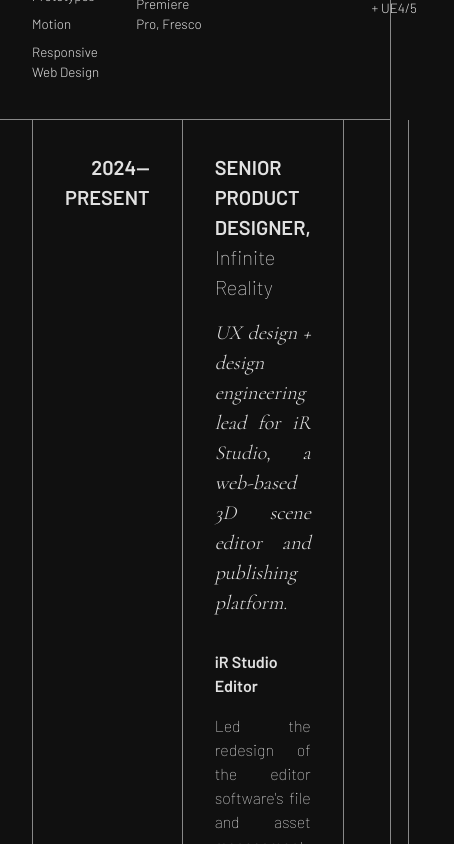
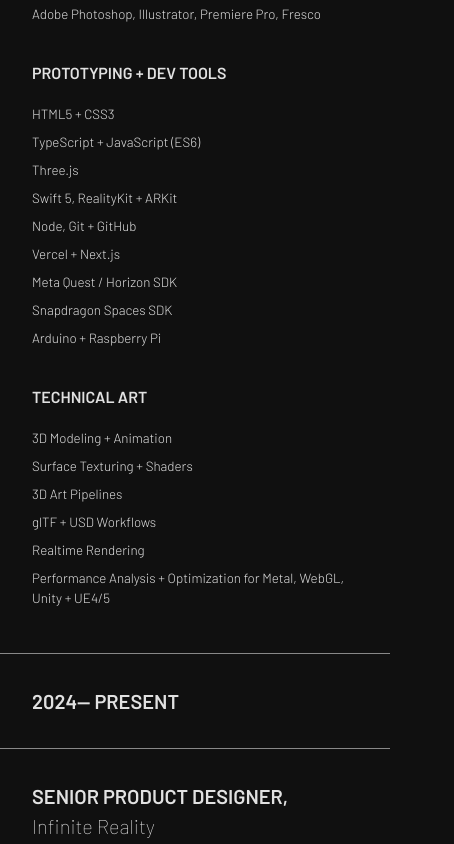
Before and after one commit to smcaruso/smc24, a Next.js app: page /experience in a window 390 px wide. Shown: the part 940-1784 px from the top of the page, 454 px wide, since content can reach past the window. Built offline with nearby package versions, Linux system fonts and the light colour scheme; a web font is replaced by a local one.

Commit message:
mobile responsive layout css

```diff
--- a/app/globals.css
+++ b/app/globals.css
@@ -404,6 +404,7 @@
 }
 
 .contact .contactCard .contactItem .icon {
+  justify-content: start;
   border-right: 1px solid var(--secondary-color);
 }
 
@@ -642,6 +643,20 @@
     display: none;
   }
 
+  main.mainPage {
+    height: calc(100dvh - calc(var(--outer-padding) * 3));
+  }
+
+  main.mainPage .fullPageNavSection.main {
+    font-size: 4rem;
+    line-height: 5rem;
+  }
+
+  main.mainPage .fullPageNavSection.subnav {
+    font-size: 3rem;
+    line-height: 4rem;
+  }
+
   .projectPageNavItem {
     grid-template-columns: 1fr 11fr 0fr;
   }
@@ -662,6 +677,10 @@
     font-size: 3rem;
   }
 
+  .fullPageContentHeader p.fullPageContentDescription {
+  font-size: 1rem;
+  }
+
   main.project .h3,
   main.project .p {
   display: flex;
@@ -671,11 +690,11 @@
 main.project .h3 h3 {
   font-size: larger;
   font-weight: 600;
-  padding: 2rem 2rem 1rem 2rem;
+  padding: 2rem 0 1rem 0;
 }
 
 main.project .p p {
-  padding: 1rem 2rem;
+  padding: 1rem 0;
 }
 
 main.project .h3:before,
@@ -689,5 +708,112 @@
   content: "#";
   font-size: larger;
 }
+main.project figure {
+  display: flex;
+  flex-direction: column;
+  border: none;
+}
+
+main.project figure.left figcaption,
+main.project figure.right figcaption {
+  display: flex;
+  border: none;
+  text-align: left;
+  padding-top: 1rem;
+}
+
+main.project figure.left .justify,
+main.project figure.right .justify {
+  display: flex;
+  border: none;
+}
+
+main.project figure .justify .col {
+  display: none;
+}
+
+main.project .footnotes {
+  display: flex;
+  border: none;
+  padding: 2rem 0;
+  gap: 2rem;
+}
+
+main.project .footnotes * {
+  padding: 0;
+}
+
+section.skillsSection {
+  grid-template-columns: 1fr;
+  grid-template-rows: 1fr 1fr;
+}
+
+main.experience {
+  padding: 0;
+  border: none;
+}
+
+section.experienceItem {
+  border: none;
+}
+
+section.experienceItem .itemContent {
+  display: flex;
+  flex-direction: column;
+  border: none;
+}
+
+section.experienceItem .itemContent .leftColumn,
+section.experienceItem .itemContent .innerContent {
+  padding: 2rem;
+  border: none;
+  width: 100%;
+  text-align: left;
+  align-items: start;
+}
+
+section.experienceItem .itemContent .leftColumn {
+  border-top: .5px solid var(--secondary-color);
+  border-bottom: .5px solid var(--secondary-color);
+}
+
+section.experienceItem .itemContent .leftColumn h3 {
+  white-space: unset;
+}
+
+section.experienceItem .itemContent .rightColumn {
+  display: none;
+}
+
+.blog-list {
+  padding-bottom: 2rem;
+}
+
+.blog-list-item {
+    flex-direction: column;
+    gap: 0rem;
+}
+
+.bioColumns {
+  display: flex;
+  flex-direction: column-reverse;
+  gap: calc(var(--outer-padding) * 0.5);
+}
+
+.bioColumns .bioImage {
+  border-left: 0;
+  padding-left: 0;
+}
+
+.contact .contactCard {
+  display: grid;
+  grid-template-rows: 1fr;
+  font-size: 1.25rem;
+  gap: 0;
+}
+
+.contact .contactCard .contactItem {
+  height: 2.5rem;
+}
 
 }
```
